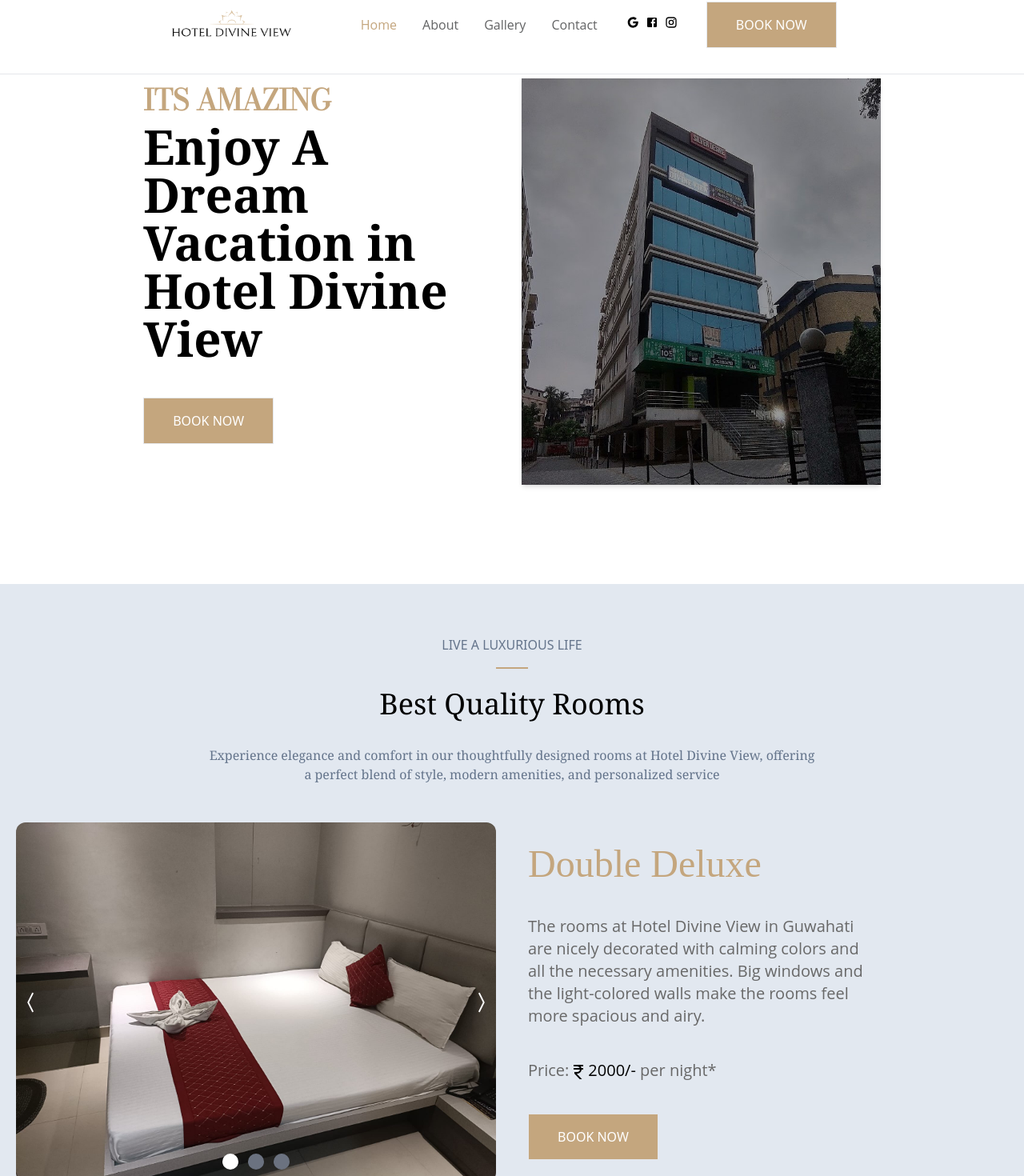
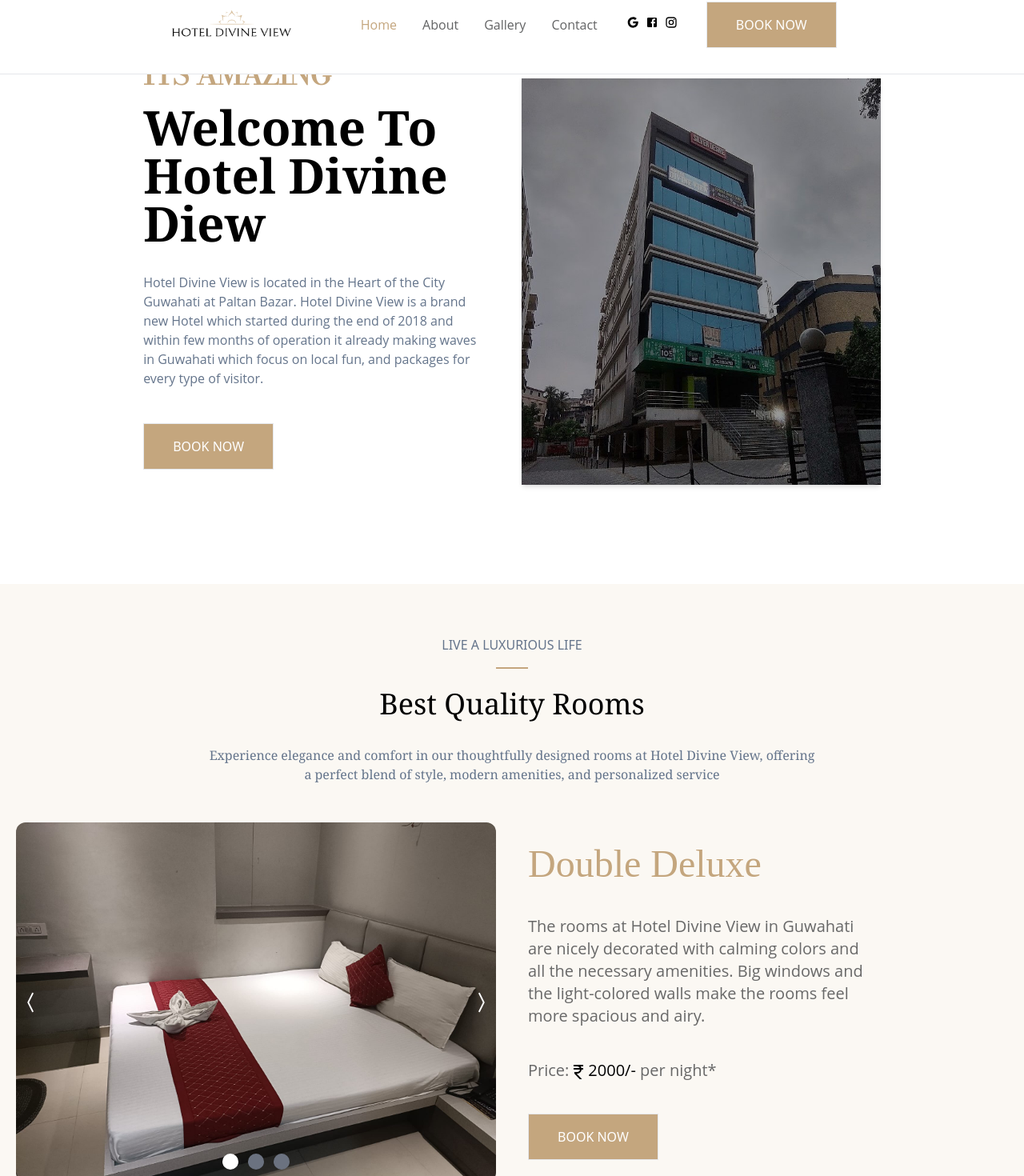
Before and after one commit to bijeshsingha/hotel, a Next.js app: page / in a window 1280 px wide. Shown: the part 70-1540 px from the top of the page at 80% size. Built offline with nearby package versions, Linux system fonts and the light colour scheme.

Commit message:
added new section

```diff
--- a/src/app/components/Footer.jsx
+++ b/src/app/components/Footer.jsx
@@ -7,6 +7,7 @@
 import Link from "next/link";
 import LocationOnIcon from "@mui/icons-material/LocationOn";
 import PhoneIcon from "@mui/icons-material/Phone";
+import EmailIcon from '@mui/icons-material/Email';
 
 const Footer = () => {
   useEffect(() => {
@@ -29,7 +30,7 @@
   return (
     <footer className="footer flex flex-col justify-center items-center bg-gray-900   text-white">
       <div className="container flex justify-between p-5 ">
-        <div className=" w-full flex flex-col items-start text-center md:text-start md:flex-row md:justify-between">
+        <div className=" w-full flex flex-col items-start text-start md:flex-row md:justify-between">
           <div className="py-6 ">
             <h1 className="text-lg font-bold noto-font py-4">About</h1>
             <ul className="flex flex-col gap-1">
@@ -49,7 +50,7 @@
           </div>
           <div className="py-6">
             <h1 className="text-lg font-bold noto-font py-4">Our Address</h1>
-            <ul className="flex flex-col gap-1">
+            <ul className="flex flex-col gap-2">
               <li>
                 <div className="text-sm para-font text-white">
                   <LocationOnIcon fontSize="medium"/>
@@ -60,6 +61,11 @@
               <li>
                 <div className="text-sm para-font text-white">
                   <PhoneIcon /> Call us: +91-69017 41211/ +91-97062 77133
+                </div>
+              </li>
+              <li>
+                <div className="text-sm para-font text-white">
+                  <EmailIcon /> divineview02@gmail.com
                 </div>
               </li>
             </ul>
--- a/src/app/gallery/page.jsx
+++ b/src/app/gallery/page.jsx
@@ -1,9 +1,11 @@
 'use client'
 import React from 'react'
+import { Box,TextField } from '@mui/material'
 
 const Gallery = () => {
   return (
-    <div className='px-10 py-11 '>Gallery</div>
+    <div className='px-10 py-11 '>
+    </div>
   )
 }
 
--- a/src/app/home/Home.jsx
+++ b/src/app/home/Home.jsx
@@ -5,6 +5,7 @@
 import Section1 from "./Section1"
 import Section2 from "./Section2";
 import Section3 from "./Section3";
+import Section4 from './Section4'
 
 const Home = () => {
   return (
@@ -12,6 +13,7 @@
       <Section1 />
       <Section2 />
       <Section3 />
+      <Section4 />
     </div>
   );
 };
--- a/src/app/home/Section1.jsx
+++ b/src/app/home/Section1.jsx
@@ -44,9 +44,16 @@
           <h3 className="md:text-4xl text-2xl font-bold text-primary-color bodoni-font">
             ITS AMAZING
           </h3>
-          <h1 className="md:text-6xl text-4xl noto-font font-bold text-white lg:text-black">
-            Enjoy A Dream Vacation in Hotel Divine View
+          <h1 className="md:text-6xl text-4xl pt-2 pb-6 noto-font font-bold text-white lg:text-black">
+            Welcome To Hotel Divine Diew
           </h1>
+          <p className="para-font text-slate-500">
+            Hotel Divine View is located in the Heart of the City Guwahati at
+            Paltan Bazar. Hotel Divine View is a brand new Hotel which started
+            during the end of 2018 and within few months of operation it already
+            making waves in Guwahati which focus on local fun, and packages for
+            every type of visitor.
+          </p>
         </div>
         <Link href={"/"}>
           <Button text={"BOOK NOW"} />
--- a/src/app/home/Section2.jsx
+++ b/src/app/home/Section2.jsx
@@ -70,7 +70,7 @@
     else setCurrent(current + 1);
   };
   return (
-    <section className="h-auto flex flex-col items-center py-[3rem] bg-slate-200 w-full m-auto">
+    <section className="h-auto flex flex-col items-center bg-[#fbf8f3] py-[3rem] w-full m-auto">
 
       <Heading
         topText={"LIVE A LUXURIOUS LIFE"}
--- /dev/null
+++ b/src/app/home/Section4.jsx
@@ -0,0 +1,24 @@
+"use client";
+import React from "react";
+import Heading from "../components/Heading";
+
+const Section4 = () => {
+  return (
+    <section
+      style={{
+        background: "linear-gradient(to bottom, #fbf8f3 70%, white 30%)",
+      }}
+      className="flex justify-center items-start h-screen py-[3rem]"
+    >
+      <Heading
+        topText={"TESTIMONIAL & REVIEW"}
+        mainHeading={"what people say"}
+        desc={
+          "Dive into our review section to discover firsthand experiences and insights, guiding you through the authentic perspectives of our satisfied customers."
+        }
+      />
+    </section>
+  );
+};
+
+export default Section4;
--- a/src/app/rooms/page.jsx
+++ b/src/app/rooms/page.jsx
@@ -1,9 +1,37 @@
-import React from 'react'
+'use client'
+import React, { useState } from "react";
+import { DateRangePicker } from "react-date-range";
+import 'react-date-range/dist/styles.css'; // main style file
+import 'react-date-range/dist/theme/default.css'; // theme css file
+import Button from '../components/PrimaryButton'
 
 const Rooms = () => {
+
+  const [openDate, setOpenDate] = useState(false)
+
+  const [date, setDate] = useState({
+      startDate: new Date(),
+      endDate: new Date(),
+      key: 'selection',
+    })
+
+    const handleChange = (ranges) => {
+      setDate( ranges.selection )
+    }
+
+    const handleClick = () => {
+      setOpenDate(!openDate)
+    }
+
   return (
-    <div>Rooms</div>
-  )
-}
+    <div className="pt-[200px] text-center flex flex-col items-center">
 
-export default Rooms
+
+
+      <button onClick={handleClick}>DAte Range</button>
+      {openDate && <DateRangePicker ranges={[date]} onChange={handleChange} />}
+    </div>
+  );
+};
+
+export default Rooms;
```
Also changed, not shown: package.json (+12 -3 lines), 1 other file (tests, documents, lock files or other folders).
